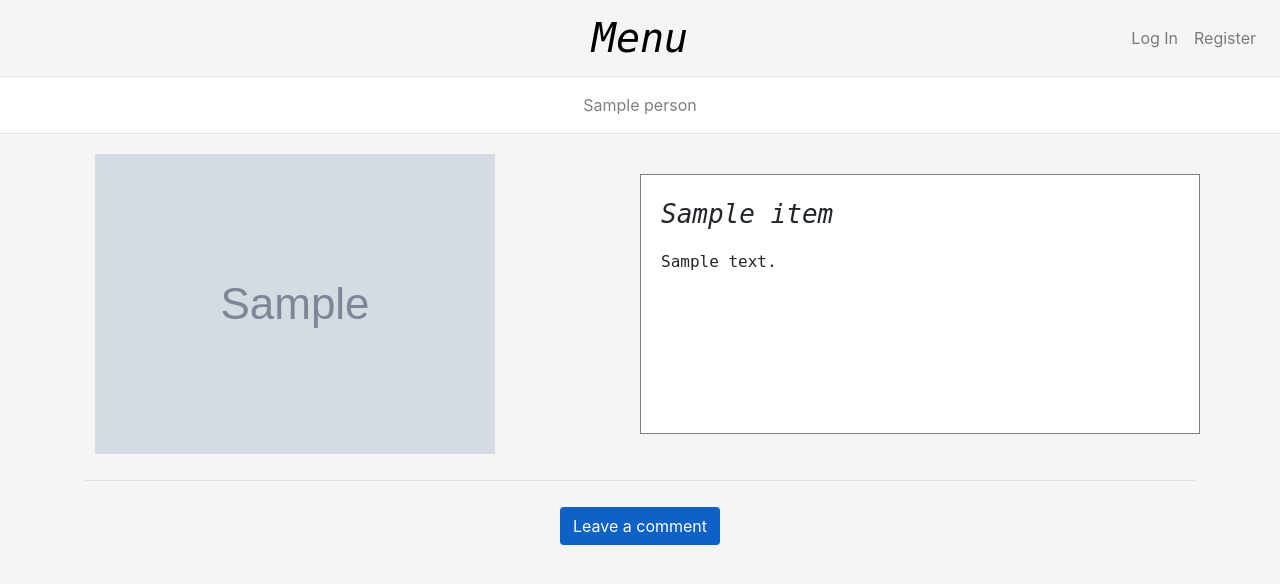
After one commit to treasure363/web-menu, a Django app: template menu/templates/menu/item.html in a window 1280 px wide. The commit adds this page. Shown: the top 584 px of the page. Run offline with Django 4.2, Linux system fonts and the light colour scheme; tables that the repository leaves empty hold one stand-in row (values such as "Sample post"); the template is opened without the code that fills it: values that come from a table or form of the project are taken from there, most other values are stand-ins (such as "Sample title", 1, 10 or a date in 2020); grey boxes marked "Sample" are stand-in pictures; some libraries are stand-ins or nearby versions; some web fonts are replaced.

Commit message:
added item page

```diff
--- a/menu/templates/menu/category.html
+++ b/menu/templates/menu/category.html
@@ -11,7 +11,9 @@
         {% for item in items %}
             <div class="card list-details col-lg-4 col-sm-12">
                 <div class="card-body">
-                    <h5 class="card-title product-title product-description"><i>{{ item.name }}</i></h5>
+                    <div class="card-body">
+                        <a href="{% url 'item' category=header item=item.name %}"><h5 class="card-title product-title product-description"><i>{{ item.name }}</i></h5></a>
+                    </div>
                     <div class="card-body">
                         <img class="img-fluid" src="{{ item.image.url }}" alt="connect" style="max-height:300px">
                     </div>
--- /dev/null
+++ b/menu/templates/menu/item.html
@@ -0,0 +1,23 @@
+{% extends "menu/layout.html" %}
+{% load static %}
+{% block body %}
+
+<div class="container">
+    <div class="row" id="product">
+        <div class="col-lg-6 img-product">
+                <img class="img-fluid" src="{{ item.image.url }}" alt="connect" style="max-height:600px">
+        </div>
+        <div class="col-lg-6 acution-description">
+            <p class="product-title"><i>{{item.name}}</i></p>
+            <p class="product-description">{{item.description}}</p>
+        </div>
+    </div>
+    <hr>
+    <div>
+        <div class="btn-middle">
+            <button type="button" class="btn btn-auction btn-send-comment" data-toggle="modal" data-target="#create">Leave a comment</button>
+        </div>
+    </div>
+</div>
+
+{% endblock %}
```
Also changed, not shown: menu/views.py (+5 -3 lines).
